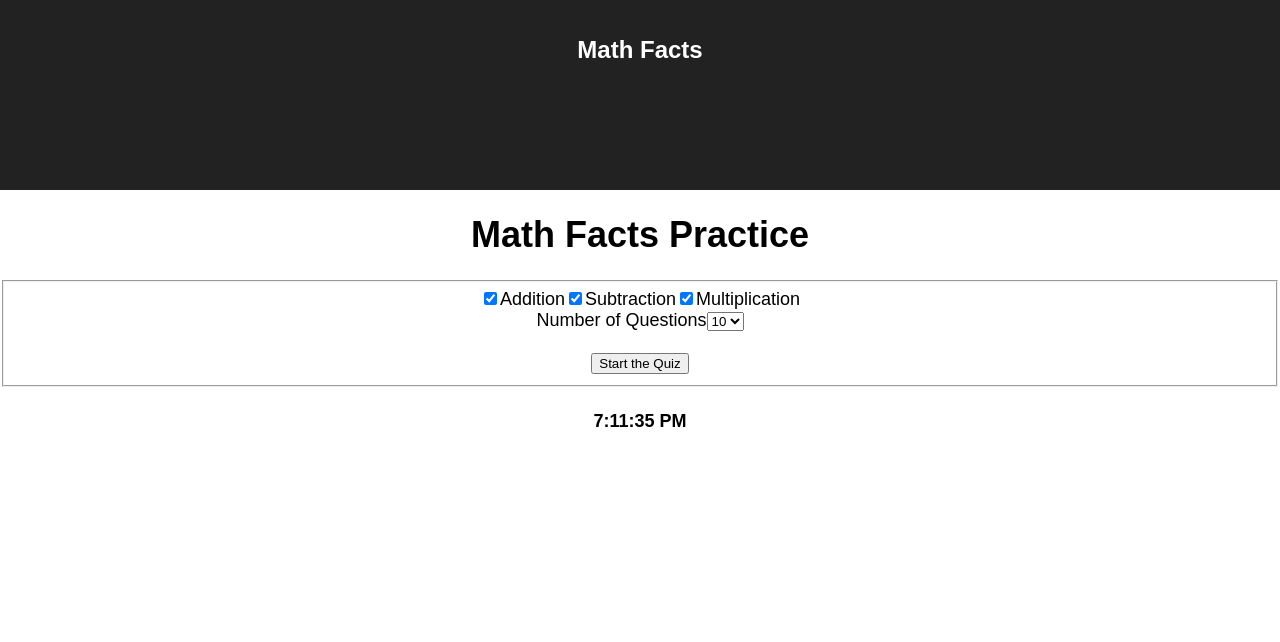
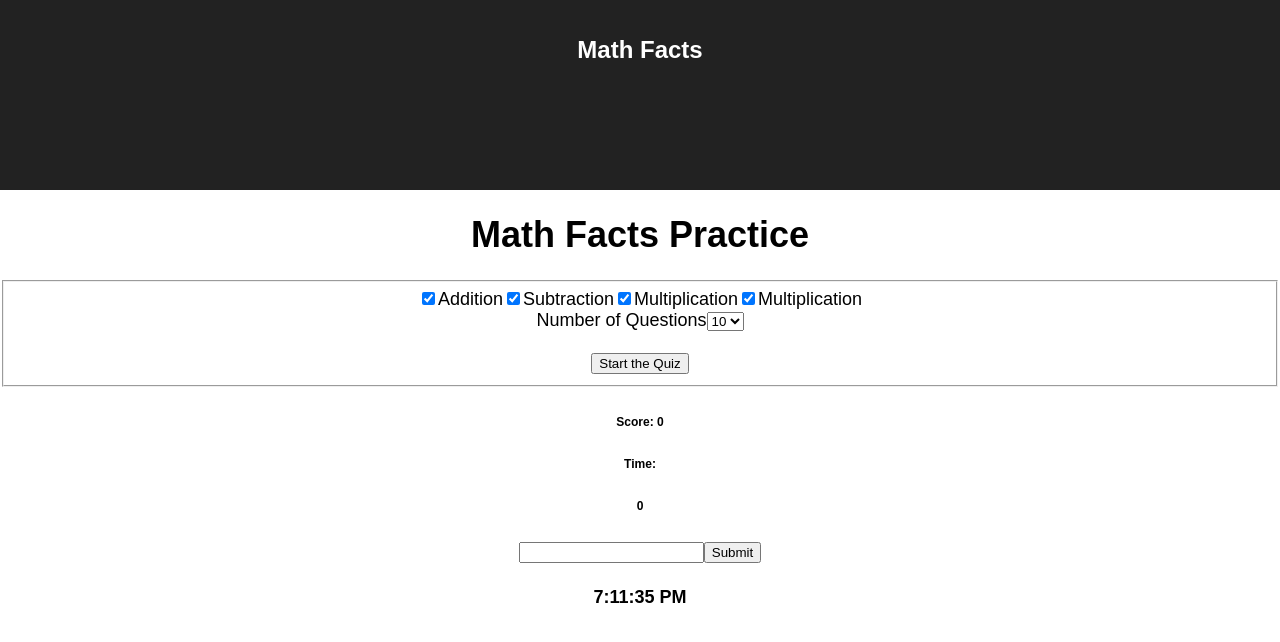
Before and after one commit to Sanganu/timedmathfacts, a React (Create React App) app: page / in a window 1280 px wide. Shown: the top 642 px of the page. Built offline with nearby package versions, Linux system fonts and the light colour scheme; the HTML template or start-up script is replaced by a standard one.

Commit message:
Adding changes

```diff
--- a/src/DisplayQuestion.js
+++ b/src/DisplayQuestion.js
@@ -2,35 +2,47 @@ import React, { Component } from 'react';
 
 
 class QuestList extends Component {
-/*
-  componentDidMount() {
-    axios.get('/api/posts')
-        .then(function(response){
-            console.log(response.data);
 
-        })
-  }
+      constructor(props){
+        super(props);
+      }
+      state = {
+        myscore : 0,
+        myqno : 0,
+        myans : 0
+      }
+      checkans()
+      {
+          var myscore = this.state.score;
+          var myqno = this.state.myqno;
+          myqno++
+           if (this.userreply === this.state.myans)
+           {
+             myscore++
+           }
+           this.setState({myscore});
+           this.setState({myqno});
+           this.props.onChange(myscore,'score');
+           this.props.onChange(myqno,'qno');
+      }
 
-*/
-  render()
-  {
-         console.log("in render of displayQuestion")
 
-          return(<table className = "details">
-                {this.props.thequiz.map( question =>(<dispquest question ={question} />))}
-                </table>
-           ); // end return
-   }// end render
-} // End class
-class dispquest  extends Component{
-        constructor(props){
-          super(props);
-        }
+
+
     render(){
-           return(<div><tr key={this.props.question.id}><th>{this.props.question.q}</th>
-                       <th><input type="text" id={this.props.question.id} vans={this.props.question.a} />
-                       </th></tr>
-                       </div>)
+           this.state.myscore = this.props.score;
+           this.state.myqno = this.props.qno;
+           this.state.myans = this.props.answer;
+           return(<div>
+                     <div className ="summary">
+                          <h6 name="score">Score: {this.state.myscore}</h6>
+                          <h6>Time:</h6>
+                     </div>
+                     <h6 name="qno">{this.props.qno}</h6>
+                     <h3>{this.props.question}</h3>
+                     <input type="text" ref = "userreply" />
+                     <button onClick={this.Checkans}>Submit</button>
+                   </div>)
               }
 }
 export default QuestList;
--- a/src/InputSection.js
+++ b/src/InputSection.js
@@ -4,8 +4,8 @@ import React, { Component } from 'react';
 class InputSection extends Component {
        constructor(props){
           super(props);
-          this.handleInputdesc = this.handleInputdesc.bind(this);
-          this.handleClickdesc = this.handleClickdesc.bind(this);
+          //this.handleInputdesc = this.handleInputdesc.bind(this);
+          //this.handleClickdesc = this.handleClickdesc.bind(this);
        }
 
       handleInputdesc = (event) => {
@@ -16,9 +16,7 @@ class InputSection extends Component {
         this.props.onChange(value,name);
       }
       handleClickdesc = (event) =>{
-          console.log('handle click',this.props.addition,this.props.multiplication);
            this.props.onClick(event.target.value);
-
       };
 
 
@@ -35,6 +33,9 @@ class InputSection extends Component {
                                  <label className ="checkbox-inline cloptions">
                                      <input type = "checkbox"  checked={this.props.multiplication} onChange = {this.handleInputdesc} name = "multiplication" />Multiplication
                                   </label>
+                                  <label className ="checkbox-inline cloptions">
+                                      <input type = "checkbox"  checked={this.props.division} onChange = {this.handleInputdesc} name = "division" />Multiplication
+                                   </label>
                                  <div className = "form-group">
                                       <label>Number of Questions</label>
                                        <select value={this.props.tquest} onChange = {this.handleInputdesc} className = "form-control" name = "tquest">
--- a/src/MainSection.js
+++ b/src/MainSection.js
@@ -1,6 +1,5 @@
 import React, { Component } from 'react';
 import InputSection from './InputSection';
-
 import QuestList from './DisplayQuestion'
 
 
@@ -57,7 +56,11 @@ class MainSection extends Component {
                               {id:37,q:'72/8',a:17},
                               {id:38,q:'56/8',a:7},
                               {id:39,q:'49/7',a:7}],
-                           quizlet:[]
+                           quizlet:[],
+                           question:'',
+                           answer:'',
+                           qno:0,
+                           score:0
                     };
                    this.handleInputChange = this.handleInputChange.bind(this);
                    this.buttonClick = this.buttonClick.bind(this);
@@ -74,9 +77,17 @@ class MainSection extends Component {
 
 
 
-       startQuiz() {
+       startQuiz = () => {
          console.log("staartquiz",this.state.quizlet);
-         return(<QuestList thequiz = {this.state.quizlet} />)
+         let allquest = this.state.quizlet;
+
+         let i = this.state.qno ;
+         while( i < allquest.length)
+         {
+
+              this.setState.question = allquest.q,
+              this.setState.answer = allquest.a
+         }
        }
 
 
@@ -87,7 +98,7 @@ class MainSection extends Component {
            let sub = this.state.subtraction;
            let mul = this.state.multiplication;
            let div = this.state.division;
-
+           console.log(tqt,add,sub,mul,div);
 
            if ( add || sub || mul || div)
            {
@@ -147,7 +158,11 @@ class MainSection extends Component {
                                  onChange = {this.handleInputChange}
                                  onClick = {this.buttonClick} />
 
-                   <QuestList thequiz = {quizlet} />
+                   <QuestList  question  = {this.state.question}
+                               answer = {this.state.answer}
+                                qno = {this.state.qno}
+                                score = {this.state.score}
+                                 />
              </div>
            ); // end of return
        }; // end of render
```
